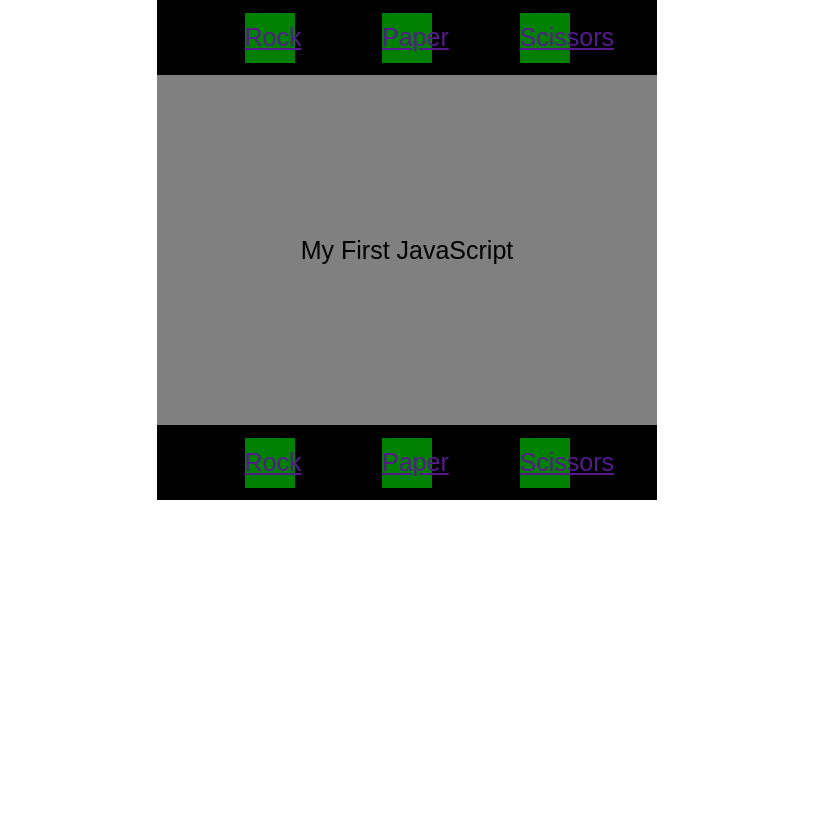
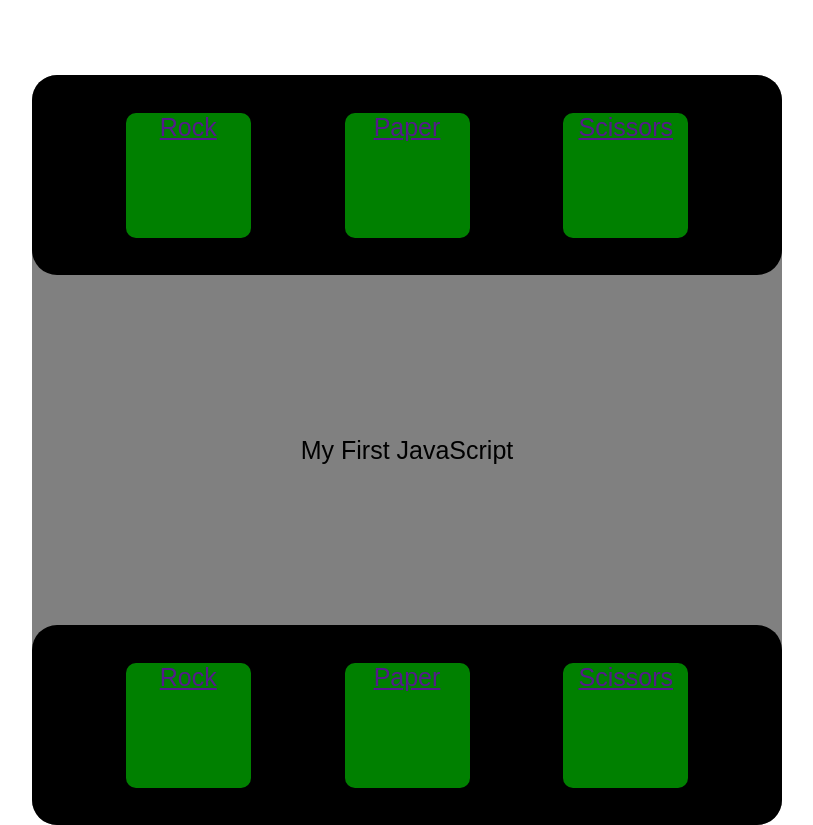
Before and after one commit to ruitaiS/rockpaperscissors, a plain HTML site: page index.html in a window 1280 px wide. Shown: the whole page, without its empty margins (233-1046 px from the left). Before the commit the page ends 800 px from the top, so only its background shows below. Drawn offline with Linux system fonts and the light colour scheme.

Commit message:
rounded borders

```diff
--- a/css/main.css
+++ b/css/main.css
@@ -8,11 +8,13 @@ body{
 }
 
 .button{
-    display: flex;
-    height:50px;
-    width: 50px;
-    align-items: center;
+    display: inline-block;
+    height:125px;
+    width: 125px;
+    vertical-align: middle;
+    text-align: center;
     background-color: green;
+    border-radius: 10px;
 
 }
 
@@ -23,17 +25,25 @@ body{
     align-items: center;
 
     width: 100%;
-    height: 75px;
+    height: 200px;
+    border-radius: 25px;
+
     background-color: black;
 
 
 }
 
 #board{
+
+    /*nudge down the page*/
+    transform: translate(0, 10%);
+
     display: flex;
     flex-direction: column;
     justify-content: space-between;
-    height: 500px;
-    width: 500px;
+    height: 750px;
+    width: 750px;
+    border-radius: 25px;
+
     background-color: gray;
 }
```
